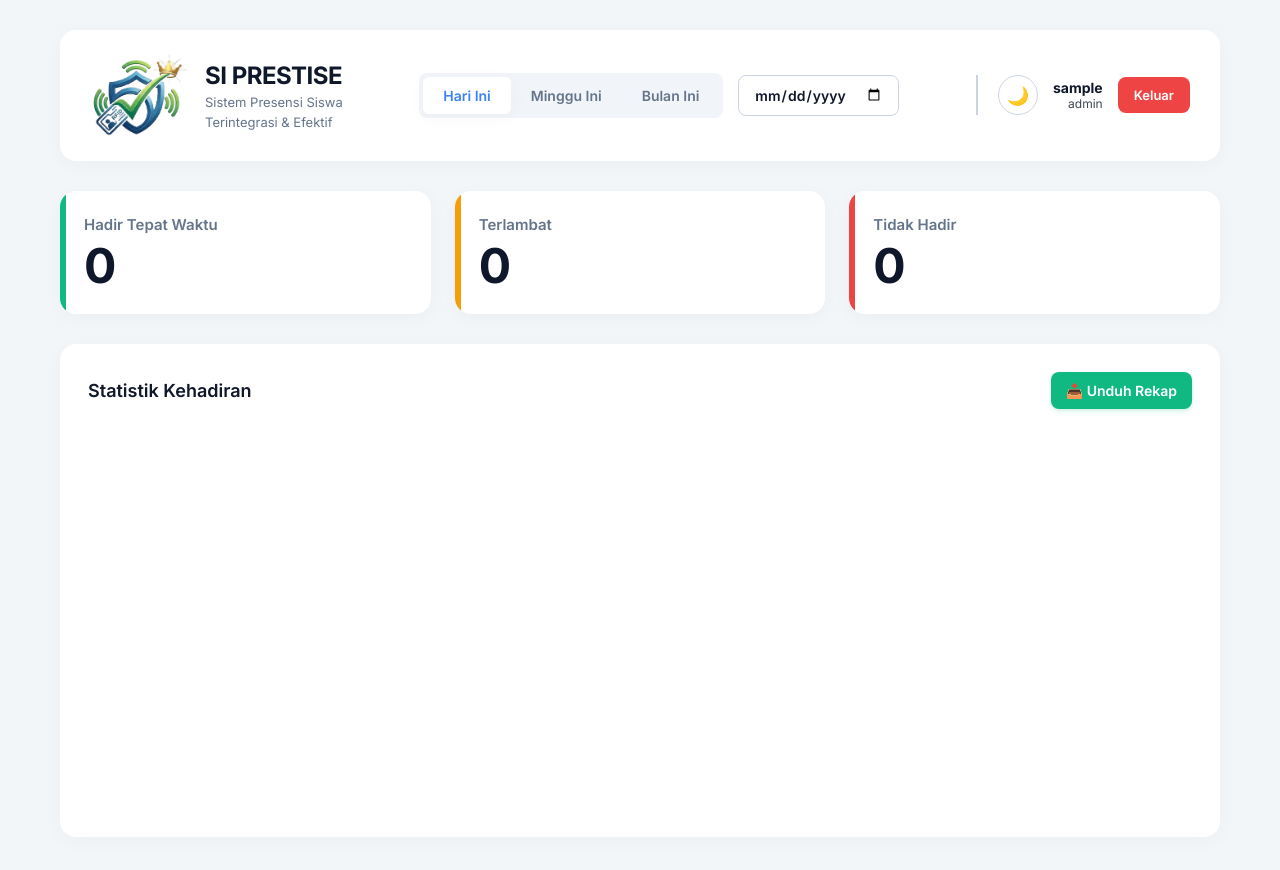
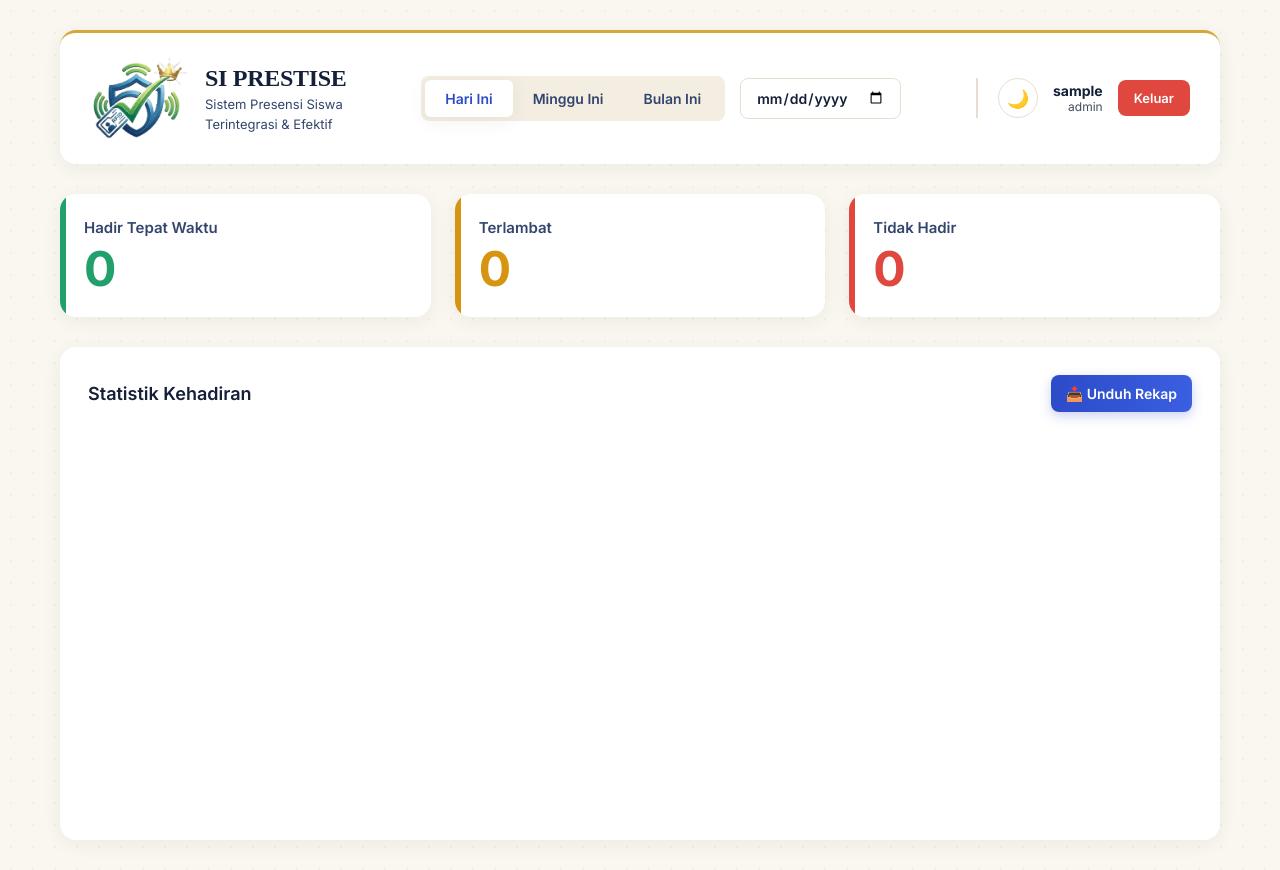
Before and after one commit to haha40hihi-ctrl/si-prestise, a plain HTML site: page dashboard-presensi.html in a window 1280 px wide. Drawn offline with nearby package versions, Linux system fonts and the light colour scheme; some packages are replaced by stand-ins of ours; no server answers; sample sign-in values are in the browser's storage; a script that the page names is missing.

Commit message:
style.css

```diff
--- a/style.css
+++ b/style.css
@@ -1,21 +1,25 @@
 :root {
-    --bg-color: #f3f6f9;
+    --bg-color: #faf7f0;
     --box-bg: #ffffff;
-    --text-main: #0f172a;
-    --text-muted: #64748b;
-    --border-color: #cbd5e1;
-    --tab-bg: #f1f5f9;
-    --card-shadow: 0 4px 20px rgba(0,0,0,0.03);
+    --text-main: #141f38;
+    --text-muted: #33456e;
+    --border-color: #e7ded0;
+    --tab-bg: #f3eee1;
+    --card-shadow: 0 4px 20px rgba(20, 31, 56, 0.06);
+    --accent: #2c4bc9;
+    --gold: #d4a93a;
 }
 
 [data-theme="dark"] {
-    --bg-color: #0f172a;
-    --box-bg: #1e293b;
-    --text-main: #f8fafc;
-    --text-muted: #94a3b8;
-    --border-color: #334155;
-    --tab-bg: #0f172a;
-    --card-shadow: 0 4px 20px rgba(0,0,0,0.25);
+    --bg-color: #0d1526;
+    --box-bg: #141f38;
+    --text-main: #faf7f0;
+    --text-muted: #8d9ab5;
+    --border-color: #26314f;
+    --tab-bg: #0d1526;
+    --card-shadow: 0 4px 20px rgba(0,0,0,0.35);
+    --accent: #5c7ef0;
+    --gold: #e2b64d;
 }
 
 * {
@@ -27,6 +31,8 @@
 
 body {
     background-color: var(--bg-color);
+    background-image: radial-gradient(var(--tab-bg) 1px, transparent 1px);
+    background-size: 22px 22px;
     color: var(--text-main);
     transition: background-color 0.3s ease, color 0.3s ease;
 }
@@ -41,6 +47,7 @@ body {
     background-color: var(--box-bg);
     padding: 20px 30px;
     border-radius: 16px;
+    border-top: 3px solid var(--gold);
     box-shadow: var(--card-shadow);
     margin-bottom: 30px;
     display: flex;
@@ -66,19 +73,19 @@ body {
     height: auto;
 }
 
-.logo-text h1 { color: var(--text-main); font-size: 24px; font-weight: 700; letter-spacing: -0.5px; }
+.logo-text h1 { font-family: 'Fraunces', serif; color: var(--text-main); font-size: 24px; font-weight: 700; letter-spacing: -0.3px; }
 .logo-text p { color: var(--text-muted); font-size: 13px; margin-top: 4px; }
 
 .filter-tabs { display: flex; background-color: var(--tab-bg); padding: 4px; border-radius: 8px; }
 .filter-btn { background: transparent; border: none; padding: 10px 20px; font-size: 14px; font-weight: 600; color: var(--text-muted); border-radius: 6px; cursor: pointer; transition: 0.3s; }
 .filter-btn:hover { color: var(--text-main); }
-.filter-btn.active { background-color: var(--box-bg); color: #3b82f6; box-shadow: var(--card-shadow); }
+.filter-btn.active { background-color: var(--box-bg); color: var(--accent); box-shadow: var(--card-shadow); }
 
 .date-picker-container input[type="date"] {
     padding: 10px 15px; border: 1px solid var(--border-color); border-radius: 8px; font-size: 14px; font-weight: 600;
     color: var(--text-main); background-color: var(--box-bg); outline: none; cursor: pointer; transition: 0.3s;
 }
-.date-picker-container input[type="date"]:focus { border-color: #3b82f6; }
+.date-picker-container input[type="date"]:focus { border-color: var(--accent); }
 
 .theme-toggle-dash {
     background: transparent; border: 1px solid var(--border-color); border-radius: 50%;
@@ -90,22 +97,26 @@ body {
 .user-info { text-align: right; }
 
 .logout-btn {
-    background: #ef4444; color: white; border: none; padding: 10px 16px;
+    background: #e0473f; color: white; border: none; padding: 10px 16px;
     border-radius: 8px; cursor: pointer; font-weight: 600; font-size: 13px; transition: 0.3s;
 }
-.logout-btn:hover { background: #dc2626; }
+.logout-btn:hover { background: #c33a33; }
 
 .summary-cards { display: grid; grid-template-columns: repeat(auto-fit, minmax(280px, 1fr)); gap: 24px; margin-bottom: 30px; }
 .card { background-color: var(--box-bg); border-radius: 16px; padding: 24px; box-shadow: var(--card-shadow); position: relative; overflow: hidden; transition: 0.3s ease; }
 .card:hover { transform: translateY(-5px); }
 .card::before { content: ''; position: absolute; left: 0; top: 0; bottom: 0; width: 6px; }
 
-.card.hadir::before { background-color: #10b981; }
-.card.terlambat::before { background-color: #f59e0b; }
-.card.alpa::before { background-color: #ef4444; }
+.card.hadir::before { background-color: #22a06b; }
+.card.terlambat::before { background-color: #d69411; }
+.card.alpa::before { background-color: #e0473f; }
 
 .card-content h3 { color: var(--text-muted); font-size: 15px; font-weight: 600; margin-bottom: 8px; transition: 0.3s; }
 .card-content h2 { font-size: 48px; color: var(--text-main); font-weight: 700; line-height: 1; transition: 0.3s; }
+
+.card.hadir .card-content h2 { color: #22a06b; }
+.card.terlambat .card-content h2 { color: #d69411; }
+.card.alpa .card-content h2 { color: #e0473f; }
 
 .chart-container {
     background-color: var(--box-bg);
@@ -144,7 +155,7 @@ body {
     .date-picker-container, .date-picker-container input { width: 100%; }
 }
 .export-btn {
-    background-color: #10b981;
+    background: linear-gradient(90deg, #2c4bc9, #3a5fe0);
     color: white;
     border: none;
     padding: 10px 15px;
@@ -156,10 +167,10 @@ body {
     display: flex;
     align-items: center;
     gap: 8px;
-    box-shadow: 0 2px 4px rgba(16, 185, 129, 0.2);
+    box-shadow: 0 4px 12px rgba(44, 75, 201, 0.25);
 }
 
 .export-btn:hover {
-    background-color: #059669;
+    background: linear-gradient(90deg, #233ba3, #2c4bc9);
     transform: translateY(-2px);
 }
```
